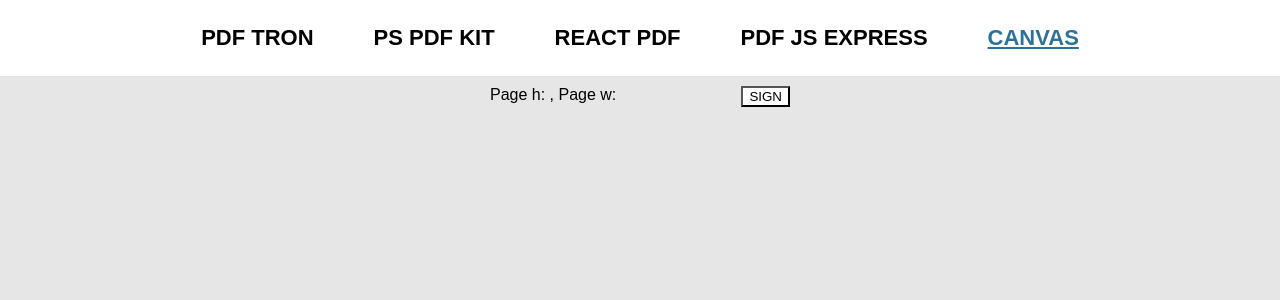
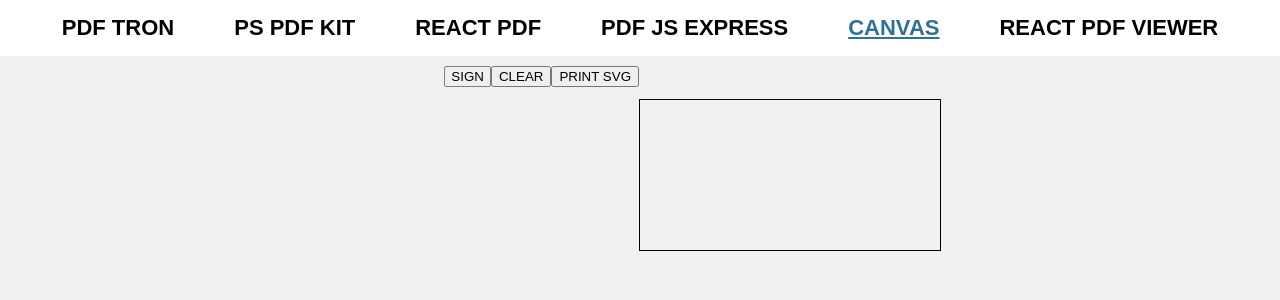
Before and after one commit to devtsp/pdf-edit-test, a Next.js app: page / in a window 1280 px wide. Both pictures are taken after a click on the element "CANVAS". Shown: the top 300 px of the page. Built offline with nearby package versions, Linux system fonts and the light colour scheme; no server answers.

Commit message:
add svg conversion of the canvas coordinates

```diff
--- a/components/canvas.js
+++ b/components/canvas.js
@@ -1,119 +1,122 @@
-import React, { useState } from 'react';
+import React from 'react';
 import { PDFDocument } from 'pdf-lib';
+import { createGlobalStyle } from 'precise-ui/dist/es6';
 
 const Canvas = ({ initialDoc = 'Acknowledgement HIPAA.pdf' }) => {
-	// canvas events
 	const canvasRef = React.useRef();
-	const [canvasIsDrawing, setCanvasIsDrawing] = React.useState(false);
-	const [canvasCoordinates, setCanvasCoordinates] = React.useState();
+	const clearCanvasBtnRef = React.useRef();
+	const svgPathRef = React.useRef();
 
 	const [isSigning, setIsSigning] = React.useState(false);
+	const [pdfInfo, setPdfInfo] = React.useState([]);
 
-	const [pdfInfo, setPdfInfo] = React.useState([]);
-	const [convertedPdf, setConvertedPdf] = React.useState();
+	const [signaturePath, setSignaturePath] = React.useState([]);
+
+	const handlePrintSvg = () => {
+		console.log(signaturePath);
+		const reducedPath = signaturePath.reduce(
+			(prev, curr) =>
+				prev[prev.length - 1].toString() == curr.toString()
+					? [...prev]
+					: [...prev, curr],
+			[[]]
+		);
+		const formattedPath = reducedPath.toString().replace(/,/g, ' ');
+		console.log(formattedPath);
+		svgPathRef.current.setAttribute('d', formattedPath);
+	};
 
 	React.useEffect(() => {
-		if (canvasRef.current) {
-			canvasRef.current.onmousedown = function () {
-				setCanvasIsDrawing(true);
-			};
+		function setListeners() {
+			const canvas = canvasRef.current;
+			const ctx = canvas.getContext('2d');
+			let isDrawing = false;
+			canvas.width = canvas.offsetWidth;
+			canvas.height = canvas.offsetHeight;
 
-			canvasRef.current.onmouseup = function () {
-				setCanvasIsDrawing(false);
-			};
+			clearCanvasBtnRef.current.addEventListener('click', () => {
+				ctx.clearRect(0, 0, canvas.width, canvas.height);
+				setSignaturePath([]);
+			});
+
+			canvas.addEventListener('mousedown', e => {
+				isDrawing = true;
+				ctx.beginPath();
+				setSignaturePath(prev => [...prev, ['M', e.offsetX, e.offsetY]]);
+			});
+
+			canvas.addEventListener('mouseup', e => {
+				isDrawing = false;
+				setSignaturePath(prev => [...prev, [',Z,']]);
+			});
+
+			canvas.addEventListener('mousemove', e => {
+				if (!isDrawing) return;
+				ctx.lineTo(e.offsetX, e.offsetY);
+				ctx.stroke();
+				setSignaturePath(prev => [...prev, [',L,', e.offsetX, e.offsetY]]);
+			});
 		}
 
-		getPdfInfo();
-	}, [canvasRef.current, isSigning]);
+		setListeners();
+	}, [pdfInfo]);
 
+	React.useEffect(() => {
 		async function getPdfInfo() {
-		const formPdfBytes = await fetch(initialDoc).then(res => res.arrayBuffer());
+			const formPdfBytes = await fetch(initialDoc).then(res =>
+				res.arrayBuffer()
+			);
 			const pdfDoc = await PDFDocument.load(formPdfBytes);
 			const { width, height } = pdfDoc.getPage(0).getSize();
 			setPdfInfo({ page: 0, height, width });
 		}
-
-	function handleMouseMovement(e) {
-		const rect = e.target.getBoundingClientRect();
-		const x = (e.clientX - rect.left).toFixed(0);
-		const y = e.clientY - rect.top;
-		const porcentualPositionX = (x * 100) / rect.width;
-		const porcentualPositionY = (y * 100) / rect.height;
-		if (canvasIsDrawing) {
-			setCanvasCoordinates(
-				`Left: ${x} (%${porcentualPositionX.toFixed(
-					2
-				)}), Top: ${y} (%${porcentualPositionY.toFixed(2)})`
-			);
-		}
-	}
-
-	// async function convertToBase64(fileToLoad) {
-	// 	const buffer = await fetch(fileToLoad).then(r => r.arrayBuffer());
-	// 	const fileReader = new FileReader();
-	// 	fileReader.onload = function (fileLoadedEvent) {
-	// 		const base64 = fileLoadedEvent.target.result;
-	// 		console.log(base64);
-	// 		setPdf64(base64);
-	// 	};
-	// 	// Convert data to base64
-	// 	fileReader.readAsDataURL(new Blob([buffer]));
-	// }
+		getPdfInfo();
+	}, []);
 
 	return (
 		<div style={{ display: 'flex', justifyContent: 'center' }}>
 			<div>
+				<div style={{ display: 'flex' }}>
+					<div>
 						<div style={{ display: 'flex', padding: '10px 0' }}>
-					<span>
-						Page h: {pdfInfo.height}, Page w: {pdfInfo.width}
-					</span>
 							<button
 								onClick={() => setIsSigning(prev => !prev)}
 								style={{
 									color: isSigning ? 'white' : 'black',
-							backgroundColor: isSigning ? 'red' : 'white',
+									backgroundColor: isSigning ? 'red' : 'transparent',
+									border: '1px solid',
+									borderRadius: '2px',
+									borderColor: isSigning ? 'red' : 'grey',
 									marginLeft: 'auto',
 								}}
 							>
 								{isSigning ? 'SIGNING' : 'SIGN'}
 							</button>
+							<button ref={clearCanvasBtnRef}>CLEAR</button>
+							<button onClick={handlePrintSvg}>PRINT SVG</button>
 						</div>
-				<span>
-					{isSigning
-						? canvasIsDrawing
-							? canvasCoordinates
-							: 'Waiting mouse-down event'
-						: ''}
-				</span>
 						<div
 							style={{
 								border: 'none',
-						margin: 'auto',
-						padding: '0',
 								height: pdfInfo.height,
 								width: pdfInfo.width,
+								position: 'relative',
 							}}
 						>
-					{isSigning ? (
-						<div
+							<canvas
 								ref={canvasRef}
-							onMouseMove={handleMouseMovement}
 								style={{
-								display: 'flex',
-								alignItems: 'center',
-								justifyContent: 'center',
-								margin: 'auto',
 									height: pdfInfo.height,
 									width: pdfInfo.width,
-								backgroundColor: 'red',
-								opacity: '0.1',
 									position: 'absolute',
+									backgroundColor: 'rgba(0,0,0,.2)',
+									left: isSigning ? '0' : '-99999999999px',
 									zIndex: '100',
+									outline: '3px dashed pink',
 								}}
-						></div>
-					) : null}
+							></canvas>
 							<iframe
-						src={initialDoc + '#toolbar=0&view=Fit'}
+								src={initialDoc + '#toolbar=0&view=FitV'}
 								style={{
 									border: 'none',
 									height: pdfInfo.height,
@@ -124,6 +127,17 @@ const Canvas = ({ initialDoc = 'Acknowledgement HIPAA.pdf' }) => {
 							></iframe>
 						</div>
 					</div>
+					<svg
+						width={pdfInfo.width}
+						height={pdfInfo.height}
+						fill="none"
+						stroke="black"
+						style={{ border: '1px solid black', marginTop: 'auto' }}
+					>
+						<path ref={svgPathRef}></path>
+					</svg>
+				</div>
+			</div>
 		</div>
 	);
 };
--- /dev/null
+++ b/components/reactpdfviewer.js
@@ -0,0 +1,7 @@
+// import { PDFViewer } from 'react-view-pdf';
+
+const ReactpdfViewer = ({ initialDoc = 'Acknowledgement HIPAA.pdf' }) => {
+	return <div>{/* <PDFViewer url={initialDoc} /> */}</div>;
+};
+
+export default ReactpdfViewer;
--- a/package.json
+++ b/package.json
@@ -16,10 +16,12 @@
 		"@pdftron/webviewer": "^8.9.0",
 		"next": "12.3.1",
 		"pdf-lib": "^1.17.1",
+		"precise-ui": "^2.1.17",
 		"pspdfkit": "^2022.4.3",
 		"react": "18.2.0",
 		"react-dom": "18.2.0",
-		"react-pdf": "^6.2.2"
+		"react-pdf": "^6.2.2",
+		"react-view-pdf": "^1.0.0"
 	},
 	"devDependencies": {
 		"eslint": "8.25.0",
--- a/pages/index.js
+++ b/pages/index.js
@@ -9,6 +9,7 @@ import PsPdfkit from '../components/pspdfkit';
 import PdfTron from '../components/pdftron';
 import PdfJsExpress from '../components/pdfjsexpress';
 import Canvas from '../components/canvas';
+import ReactpdfViewer from '../components/reactpdfviewer';
 
 export default function Home() {
 	const [active, setActive] = React.useState(null);
@@ -33,6 +34,10 @@ export default function Home() {
 		{
 			id: 4,
 			title: 'CANVAS',
+		},
+		{
+			id: 5,
+			title: 'REACT PDF VIEWER',
 		},
 	];
 
@@ -83,6 +88,8 @@ function Main({ active }) {
 			return <PdfJsExpress />;
 		case 4:
 			return <Canvas />;
+		case 5:
+			return <ReactpdfViewer />;
 		default:
 			return null;
 	}
--- a/style/index.css
+++ b/style/index.css
@@ -1,16 +1,15 @@
-body {
-	background-color: rgb(230, 230, 230);
-	margin: 0;
-}
-
 * {
 	font-family: Arial, Helvetica, sans-serif;
 	text-align: center;
 	margin: 0;
 }
 
+body {
+	background-color: rgb(240, 240, 240);
+}
+
 nav {
-	padding: 20px;
+	padding: 10px;
 	background-color: white;
 }
 
```
Also changed, not shown: 1 other file (tests, documents, lock files or other folders). Lines whose indentation alone changed are shown as unchanged.
